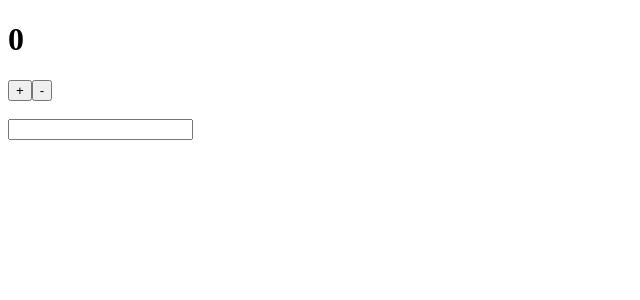
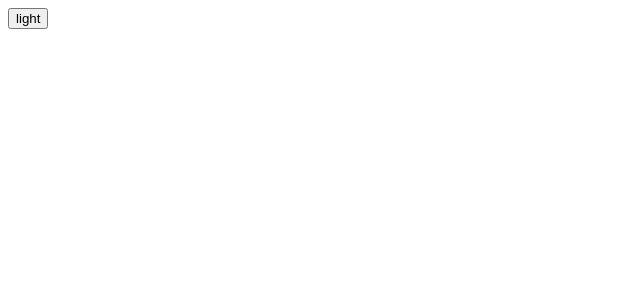
Before and after one commit to WellintonCamboim/react-hooks, a React (Create React App) app: page / in a window 1280 px wide. Shown: the top 300 px of the page, without its empty margins (0-640 px from the left). Built offline with nearby package versions, Linux system fonts and the light colour scheme.

Commit message:
Consumindo Contextos com useContext - React Hooks #02

```diff
--- a/src/App.js
+++ b/src/App.js
@@ -1,11 +1,13 @@
 import React from 'react';
 import UseState from '../src/hooks/useState';
 import UseEffect from '../src/hooks/useEffect';
+import UseContext from '../src/hooks/useContext';
 
 function App() {
   return (
     // <UseState />
-    <UseEffect />
+    // <UseEffect />
+    <UseContext />
 
   );
 }
--- /dev/null
+++ b/src/hooks/useContext.js
@@ -0,0 +1,21 @@
+import React, { createContext, useContext } from 'react';
+
+const ThemeContext = createContext();
+
+function App() {
+  return (
+      <ThemeContext.Provider value={{ mode: 'light' }}>
+          <Button />
+      </ThemeContext.Provider>
+  );
+}
+
+function Button() {
+    const theme = useContext(ThemeContext);
+
+    return (
+        <button>{theme.mode}</button>
+    );
+}
+
+export default App;
--- a/src/hooks/useEffect.js
+++ b/src/hooks/useEffect.js
@@ -1,5 +1,4 @@
 import React, { useState, useEffect } from 'react';
-
 
 function Hooks() {
     const [counter, setCounter] = useState(0);
```
